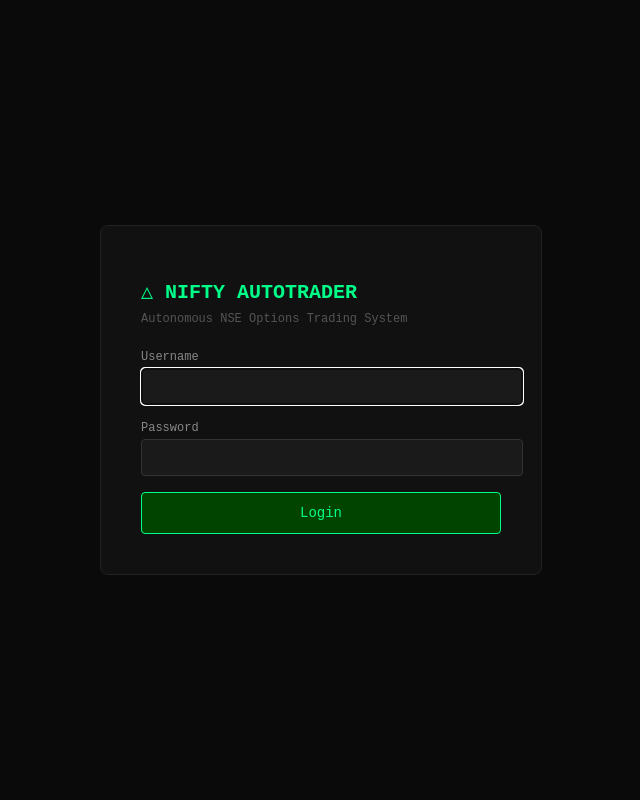
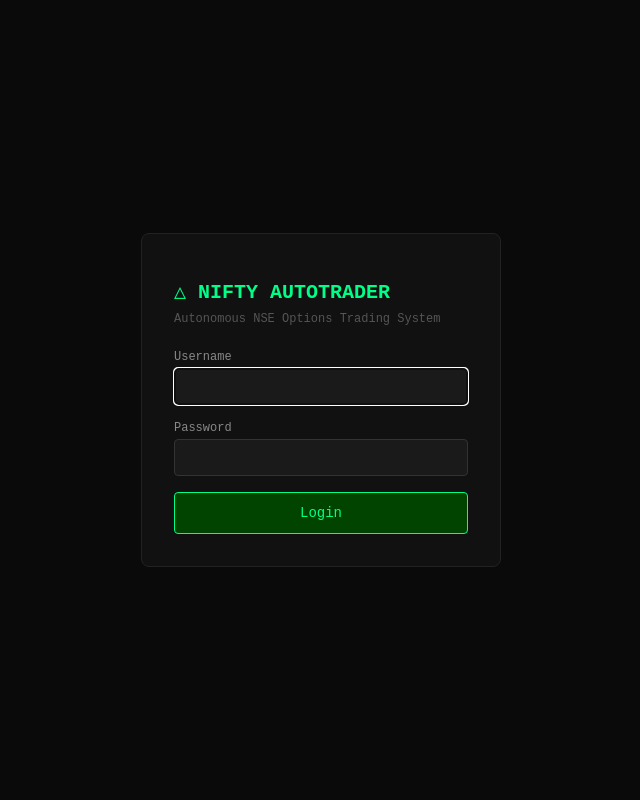
Before and after one commit to rkomanish/trading-app, a Spring app: page /login in a window 1280 px wide. Shown: the whole page, without its empty margins (319-959 px from the left). Run offline with Thymeleaf, Linux system fonts and the light colour scheme; the template is opened without the code that fills it, so the values that code supplies are empty.

Commit message:
Make login page mobile-responsive
The login page lacked a viewport meta tag (so phones rendered it
zoomed-out) and used a fixed 360px box. Added the viewport meta,
border-box sizing, and a fluid box (width:100%, max-width:360px) with
padding tuned for small screens.

Co-Authored-By: Claude Opus 4.8 <noreply@anthropic.com>
Claude-Session: https://claude.ai/code/session_01XkgXC3qMQ9LrtT3syDvCmp

```diff
--- a/src/main/resources/templates/login.html
+++ b/src/main/resources/templates/login.html
@@ -2,11 +2,16 @@
 <html xmlns:th="http://www.thymeleaf.org">
 <head>
     <meta charset="UTF-8"/>
+    <meta name="viewport" content="width=device-width, initial-scale=1.0"/>
     <title>Login — Nifty AutoTrader</title>
     <style>
+        * { box-sizing: border-box; }
         body { font-family: 'Courier New', monospace; background: #0a0a0a; color: #e0e0e0;
-               display: flex; justify-content: center; align-items: center; height: 100vh; margin: 0; }
-        .login-box { background: #111; border: 1px solid #222; border-radius: 8px; padding: 40px; width: 360px; }
+               display: flex; justify-content: center; align-items: center; min-height: 100vh;
+               margin: 0; padding: 16px; }
+        .login-box { background: #111; border: 1px solid #222; border-radius: 8px; padding: 32px;
+                     width: 100%; max-width: 360px; }
+        @media (max-width: 480px) { .login-box { padding: 24px 20px; } }
         h1 { color: #00ff88; font-size: 20px; margin-bottom: 8px; }
         .subtitle { color: #555; font-size: 12px; margin-bottom: 24px; }
         label { display: block; color: #888; font-size: 12px; margin-bottom: 4px; }
```
